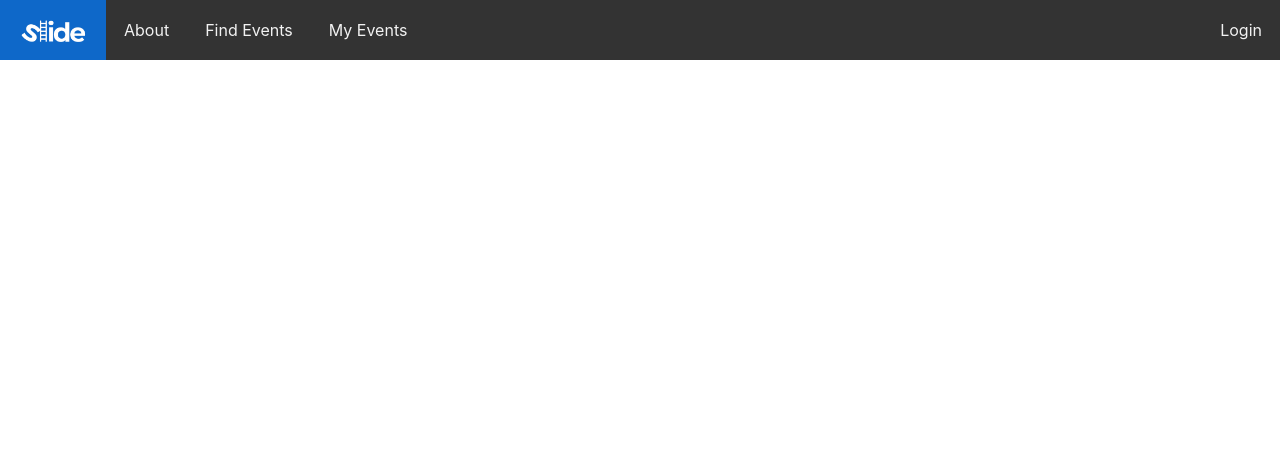
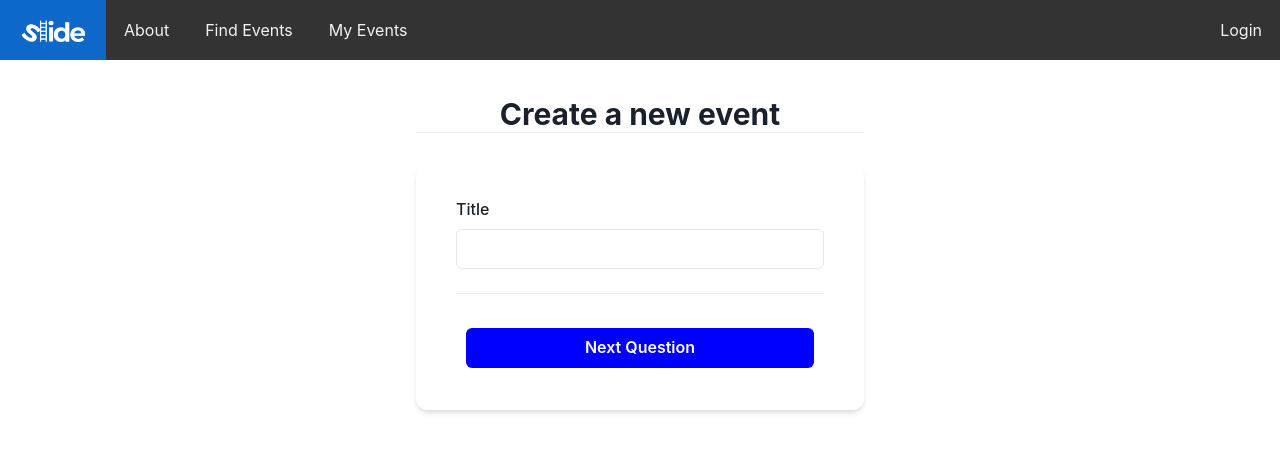
Before and after one commit to rkumraUCLA/slide, a React (Create React App) app: page /create-event in a window 1280 px wide. Shown: the top 452 px of the page. Built offline with nearby package versions, Linux system fonts and the light colour scheme.

Commit message:
create events page linked with my events

```diff
--- a/src/App.js
+++ b/src/App.js
@@ -8,7 +8,7 @@ import Signup from './Components/Signup';
 import About from './Components/About'
 import Home from './Components/Home'
 import FindEvents from './Components/Find Events';
-
+import CreateEvent from './Components/Create Events';
 import './App.css';
 
 function App() {
@@ -21,13 +21,15 @@ function App() {
             <Route path="/login" element={<Login />} />
             <Route path="/myevents" element={<MyEvents />} />
             <Route path="/signup" element={<Signup />} />
+            <Route path="/create-event" element={<CreateEvent />} />
             <Route path="/about" element={<About />} />
             <Route path="/" element={<Home />} />
             <Route path="/findevents" element={<FindEvents />} />
           </Routes>
 
           <div className="topnav">
-          <NavLink to="/" exact activeClassName="active">
+
+            <NavLink to="/" exact activeClassName="active">
               <img src={logo}
               alt="Home"
               style={{ width: '70px', height: '2%', marginRight: '0px' }}
--- /dev/null
+++ b/src/Components/Create Events.js
@@ -0,0 +1,209 @@
+import React, { useState } from 'react';
+import { Link, useNavigate } from 'react-router-dom';
+import {
+  Container,
+  Stack,
+  Heading,
+  Button,
+  FormControl,
+  FormLabel,
+  Input,
+  Divider,
+  Flex,
+} from '@chakra-ui/react';
+import { ChakraProvider } from '@chakra-ui/react';
+
+function CreateEvent() {
+  const [currentQuestion, setCurrentQuestion] = useState(1);
+  const [title, setTitle] = useState('');
+  const [sport, setSport] = useState('');
+  const [eventDate, setEventDate] = useState('');
+  const [peopleNeeded, setPeopleNeeded] = useState('');
+  const [description, setDescription] = useState('');
+  const [isSubmitted, setIsSubmitted] = useState(false);
+
+  const navigate = useNavigate();
+
+  const handleNextQuestion = () => {
+    setCurrentQuestion(currentQuestion + 1);
+  };
+
+  const handleCreateEvent = () => {
+    // Perform action to create the event using the provided data
+    console.log('Event created:', { title, sport, eventDate, peopleNeeded, description });
+    setIsSubmitted(true);
+  };
+
+  const handleCreateAnotherEvent = () => {
+    // Reset state variables to start a new event creation
+    setTitle('');
+    setSport('');
+    setEventDate('');
+    setPeopleNeeded('');
+    setDescription('');
+    setCurrentQuestion(1);
+    setIsSubmitted(false);
+  };
+
+  const renderButtons = () => {
+    if (isSubmitted) {
+      return (
+        <Stack spacing={4} direction="row">
+          <Button
+            variant="primary"
+            style={{
+              background: 'blue',
+              color: 'white',
+              margin: '10px',
+            }}
+            onClick={() => navigate('/myevents')}
+          >
+            Back to My Events
+          </Button>
+          <Button
+            variant="primary"
+            style={{
+              background: 'blue',
+              color: 'white',
+              margin: '10px',
+            }}
+            onClick={handleCreateAnotherEvent}
+          >
+            Create Another Event
+          </Button>
+        </Stack>
+      );
+    }
+
+    return (
+      <Button
+        variant="primary"
+        style={{
+          background: 'blue',
+          color: 'white',
+          margin: '10px',
+        }}
+        onClick={currentQuestion < 5 ? handleNextQuestion : handleCreateEvent}
+      >
+        {currentQuestion < 5 ? 'Next Question' : 'Submit'}
+      </Button>
+    );
+  };
+
+  const renderCurrentQuestion = () => {
+    if (isSubmitted) {
+      return <p>Congratulations! Your event has been created!</p>;
+    }
+
+    switch (currentQuestion) {
+      case 1:
+        return (
+          <FormControl>
+            <FormLabel htmlFor="title">Title</FormLabel>
+            <Input id="title" type="text" value={title} onChange={(e) => setTitle(e.target.value)} />
+          </FormControl>
+        );
+      case 2:
+        return (
+          <FormControl>
+            <FormLabel htmlFor="sport">Sport</FormLabel>
+            <Input id="sport" type="text" value={sport} onChange={(e) => setSport(e.target.value)} />
+          </FormControl>
+        );
+      case 3:
+        return (
+          <FormControl>
+            <FormLabel htmlFor="eventDate">Date</FormLabel>
+            <Input id="eventDate" type="text" value={eventDate} onChange={(e) => setEventDate(e.target.value)} />
+          </FormControl>
+        );
+      case 4:
+        return (
+          <FormControl>
+            <FormLabel htmlFor="peopleNeeded">Amount of People Needed</FormLabel>
+            <Input id="peopleNeeded" type="number" value={peopleNeeded} onChange={(e) => setPeopleNeeded(e.target.value)} />
+          </FormControl>
+        );
+      case 5:
+        return (
+          <FormControl>
+            <FormLabel htmlFor="description">Description</FormLabel>
+            <Input id="description" type="text" value={description} onChange={(e) => setDescription(e.target.value)} />
+          </FormControl>
+        );
+      default:
+        return null;
+    }
+  };
+
+
+
+  return (
+    <ChakraProvider>
+      <Container
+        maxW="lg"
+        py={{
+          base: '12',
+          md: '24',
+        }}
+        px={{
+          base: '0',
+          sm: '8',
+        }}
+      >
+        <Stack spacing="8">
+          <Flex
+            direction="column"
+            align="center"
+          >
+            <Heading
+              size={{
+                base: 'xs',
+                md: 'lg',
+              }}
+              style={{
+                textAlign: 'center',
+                padding: '0px',
+              }}
+            >
+              Create a new event
+            </Heading>
+            <Divider />
+          </Flex>
+          <Stack
+            py={{
+              base: '0',
+              sm: '8',
+            }}
+            px={{
+              base: '4',
+              sm: '10',
+            }}
+            bg={{
+              base: 'transparent',
+              sm: 'bg-surface',
+            }}
+            boxShadow={{
+              base: 'none',
+              sm: 'md',
+            }}
+            borderRadius={{
+              base: 'none',
+              sm: 'xl',
+            }}
+          >
+            <Stack spacing="6">
+              {renderCurrentQuestion()}
+              <Divider />
+              <Stack spacing="6">
+                {renderButtons()}
+              </Stack>
+            </Stack>
+          </Stack>
+        </Stack>
+      </Container>
+    </ChakraProvider>
+  );
+}
+
+export default CreateEvent;
--- a/src/Components/My Events.js
+++ b/src/Components/My Events.js
@@ -1,17 +1,22 @@
+// MyEvents.js
+
 import React from 'react';
-import { ChakraProvider, Box, Text } from '@chakra-ui/react';
-
+import { Link } from 'react-router-dom';
+import { ChakraProvider, Box, Text, Button } from '@chakra-ui/react';
 
 function MyEvents() {
   return (
     <ChakraProvider>
-          {/* Use Chakra UI components to structure your layout */}
       <Box textAlign="center" paddingTop="20">
-            <Text fontSize="2xl">TODO</Text>
+        <Text fontSize="2xl">My Events Page</Text>
+        <Link to="/create-event">
+          <Button variant="primary" style={{ background: 'blue', color: 'white', margin: '10px' }}>
+            Create Event
+          </Button>
+        </Link>
       </Box>
     </ChakraProvider>
   );
-
 }
 
-export default MyEvents
+export default MyEvents;
```
Lines whose indentation alone changed are shown as unchanged.
